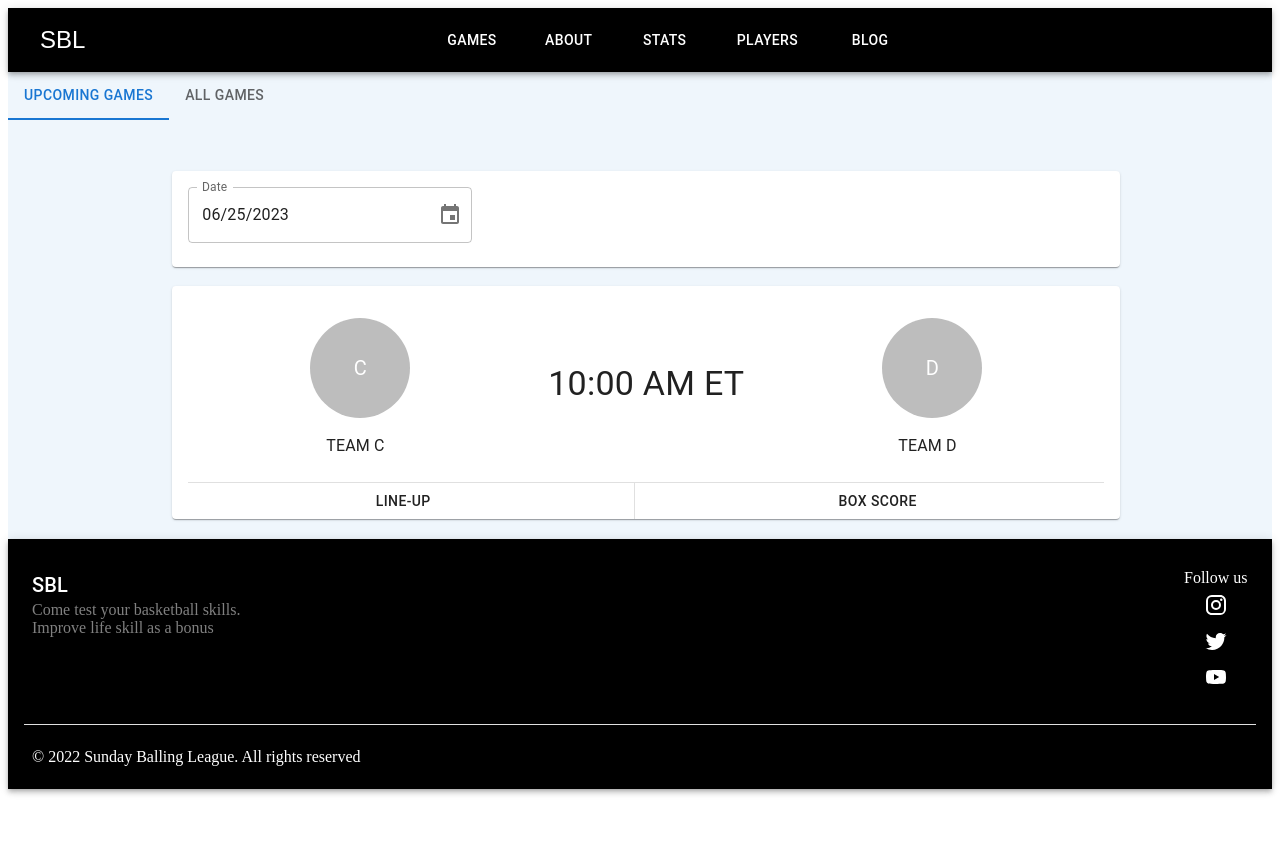
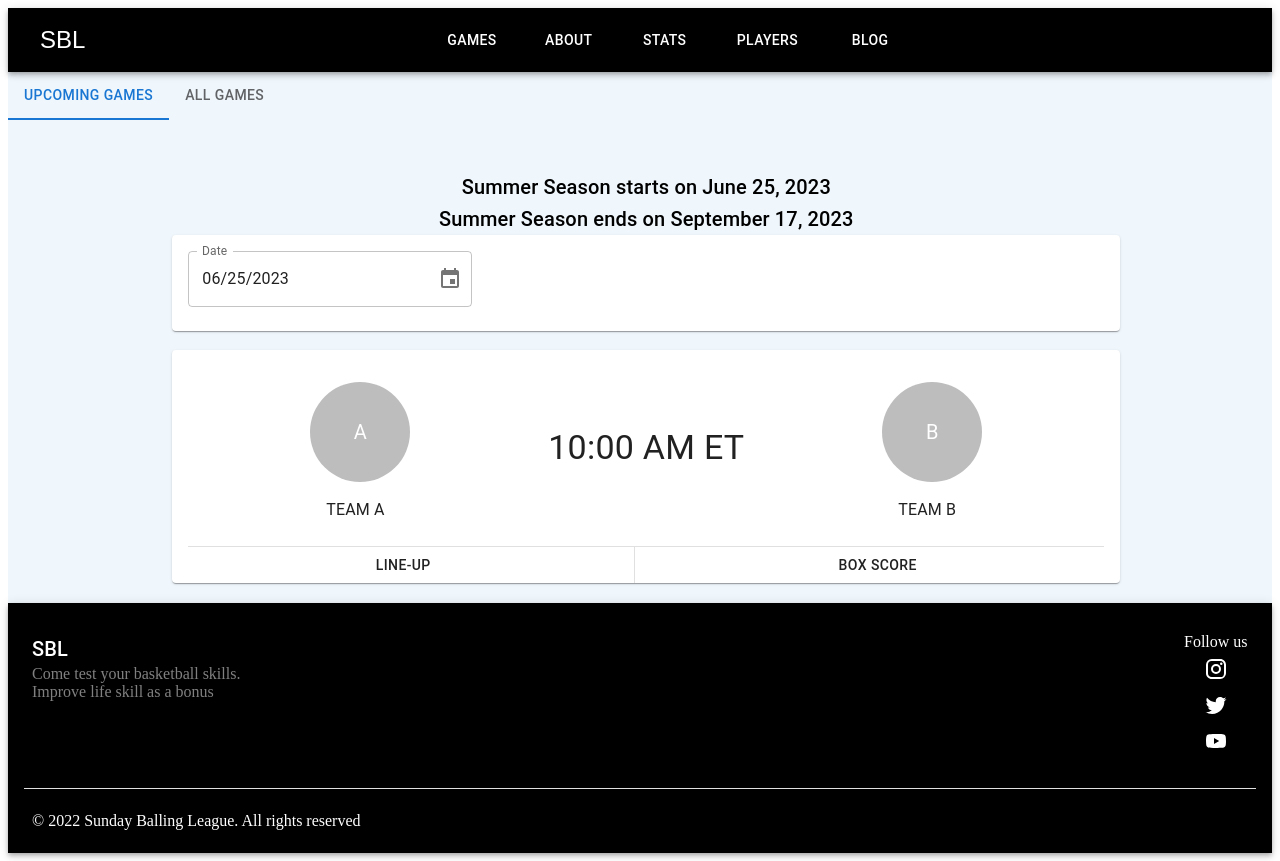
Before and after one commit to walethesolution/SBL, a React (Create React App) app in the folder sbl-frontend/: page /games in a window 1280 px wide. Before the commit the page ends 800 px from the top, so only its background shows below. Built offline with nearby package versions, Linux system fonts and the light colour scheme.

Commit message:
Properly align no games scheduled page

```diff
--- a/sbl-frontend/src/components/games/gamesScheduled/index.tsx
+++ b/sbl-frontend/src/components/games/gamesScheduled/index.tsx
@@ -29,9 +29,9 @@ const GamesSchedule: React.FC = () => {
             >
               <Grid item>
                 <CardContent> </CardContent>
-                <Avatar sx={{ width: 100, height: 100 }}>C</Avatar>
+                <Avatar sx={{ width: 100, height: 100 }}>A</Avatar>
                 <CardContent>
-                  <Typography>TEAM C</Typography>
+                  <Typography>TEAM A</Typography>
                 </CardContent>
               </Grid>
               <Grid item>
@@ -41,9 +41,9 @@ const GamesSchedule: React.FC = () => {
               </Grid>
               <Grid item>
                 <CardContent> </CardContent>
-                <Avatar sx={{ width: 100, height: 100 }}>D</Avatar>
+                <Avatar sx={{ width: 100, height: 100 }}>B</Avatar>
                 <CardContent>
-                  <Typography>TEAM D</Typography>
+                  <Typography>TEAM B</Typography>
                 </CardContent>
               </Grid>
             </Grid>
--- a/sbl-frontend/src/components/games/index.tsx
+++ b/sbl-frontend/src/components/games/index.tsx
@@ -1,5 +1,13 @@
 import * as React from "react";
-import { Box, Card, CardContent, Tabs, Tab, Stack } from "@mui/material";
+import {
+  Box,
+  Card,
+  CardContent,
+  Tabs,
+  Tab,
+  Stack,
+  Typography,
+} from "@mui/material";
 import TabPanel from "../tabPanel";
 import { a11yProps } from "../../utils";
 import TextField from "@mui/material/TextField";
@@ -9,14 +17,6 @@ import { DesktopDatePicker } from "@mui/x-date-pickers/DesktopDatePicker";
 import GameDays from "./gamesData";
 import GamesSchedule from "./gamesScheduled";
 import NoGamesScheduled from "./noGamesSchedule";
-
-/**
- * All game days are on sundays, so we need to only show games on Sunday.
- * There are two possible ways to display the games on sundays:
- * First, get all 4 months of summer games and loop through the months to get sundays
- * Second, Display all the days in the calender and if the day is not a sunday, return a game not available on this day message.
- *
- */
 
 const Games: React.FC = () => {
   const [value, setValue] = React.useState(0);
@@ -48,9 +48,13 @@ const Games: React.FC = () => {
             width: "75%",
           }}
         >
-          {/* conditional rendering for components on date */}
-          {}
           <Stack>
+            <Typography variant="h6" textAlign="center" alignItems="center">
+              Summer Season starts on June 25, 2023
+            </Typography>
+            <Typography variant="h6" textAlign="center" alignItems="center">
+              Summer Season ends on September 17, 2023
+            </Typography>
             <Card>
               <CardContent>
                 <LocalizationProvider dateAdapter={AdapterDayjs}>
@@ -64,8 +68,15 @@ const Games: React.FC = () => {
                 </LocalizationProvider>
               </CardContent>
             </Card>
+
             <TabPanel value={value} index={0}>
-              <GamesSchedule />
+              {GameDays.some((gameDay) =>
+                gameDay.date.isSame(dateValue, "day")
+              ) ? (
+                <GamesSchedule />
+              ) : (
+                <NoGamesScheduled />
+              )}
             </TabPanel>
             <TabPanel value={value} index={1}>
               <NoGamesScheduled />
--- a/sbl-frontend/src/components/games/noGamesSchedule/index.tsx
+++ b/sbl-frontend/src/components/games/noGamesSchedule/index.tsx
@@ -4,11 +4,12 @@ const NoGamesScheduled: React.FC = () => {
   return (
     <Box
       sx={{
-        margin: "30%",
-        marginTop: "4%",
+        margin: "10%",
       }}
     >
-      <Typography variant="h4">NO SCORES YET </Typography>
+      <Typography variant="h4" align="center">
+        NO GAMES{" "}
+      </Typography>
     </Box>
   );
 };
```
